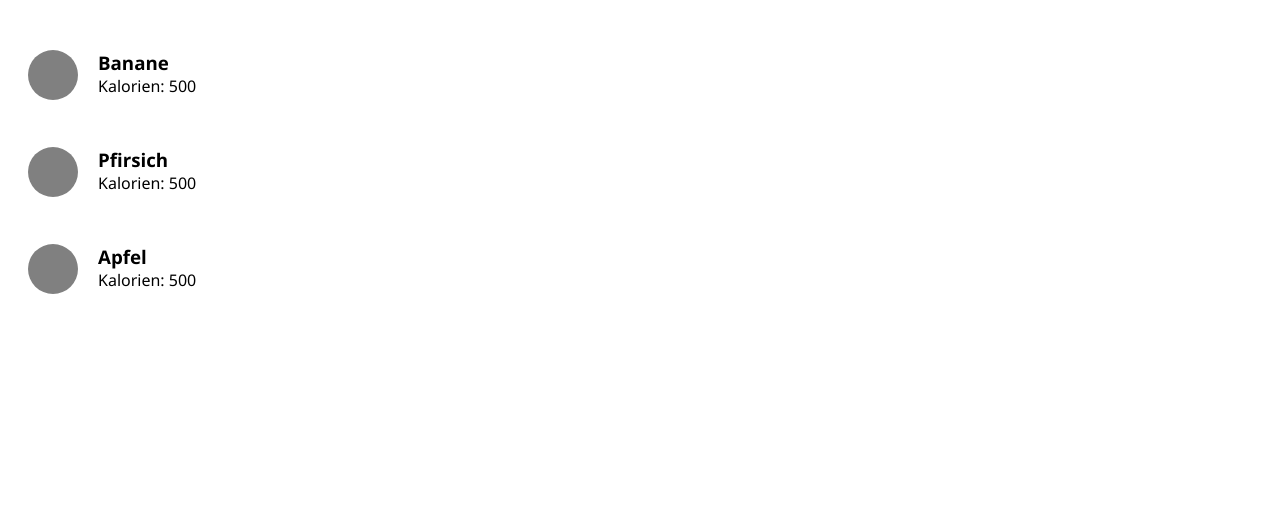
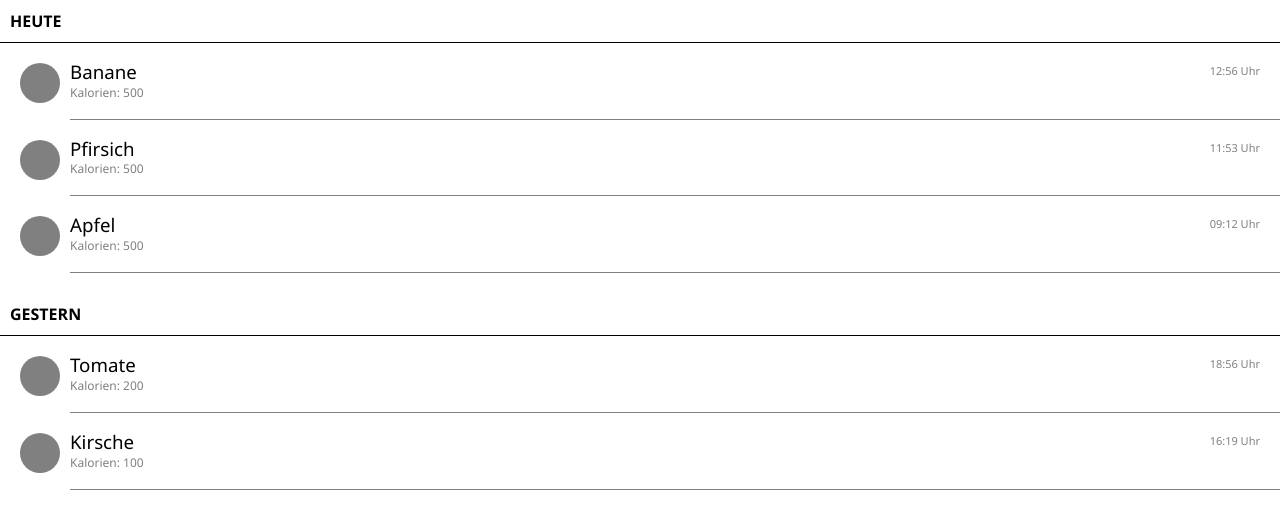
Before and after one commit to ignazhabibi/learning-js, a plain HTML site: page index.html in a window 1280 px wide. Drawn offline with Linux system fonts and the light colour scheme.

Commit message:
Version 0.1

```diff
--- a/data-list.css
+++ b/data-list.css
@@ -1,15 +1,28 @@
 body {
     font-family: 'Segoe UI', Tahoma, Geneva, Verdana, sans-serif;
+    margin: 0px;
+    padding: 0px;
 }
 
 ul {
    list-style-type: none;
    position: relative;
+   border-top: 1px solid black;
+   margin: 0px;
+   padding: 0px;
 }
 
+.oben {
+    text-transform: uppercase;
+    font-weight: bolder;
+    padding: 5px;
+    margin: 5px;
+    display: inline-block;
+}
 li {
-    margin: 50px 0;
-    padding-left: 50px;
+    margin: 20px 0 20px 70px;
+    padding-bottom: 15px;
+    border-bottom: 1px solid gray;
 }
 
 li::before {
@@ -19,11 +32,28 @@ li::before {
     background: gray;
     border-radius: 50%;
     left: 20px;
-    width: 50px;
-    height: 50px;
+    width: 40px;
+    height: 40px;
+}
+
+.right {
+    float: right;
+    margin-right: 20px;
+    color: gray;
+    font-size: 11px;
 }
 
 p, h3 {
     margin: 0;
-    padding: 0;
+    padding: 0 0 5px 0;
+    line-height: 1;
 }
+
+h3 {
+    font-weight: normal;
+}
+
+p {
+    color: gray;
+    font-size: 12px;
+}
--- a/index.html
+++ b/index.html
@@ -6,19 +6,38 @@
     </head>
 
     <body>
+        <span class="oben">Heute</span>
         <ul>
             <li>
+                <span class="right">12:56 Uhr</span>
                 <h3>Banane</h3>
                 <p>Kalorien: 500</p>
             </li>
             <li>
+                <span class="right">11:53 Uhr</span>
                 <h3>Pfirsich</h3>
                 <p>Kalorien: 500</p>
             </li>
             <li>
+                <span class="right">09:12 Uhr</span>
                 <h3>Apfel</h3>
                 <p>Kalorien: 500</p>
             </li>
         </ul>
+        <span class="oben">Gestern</span>
+        <ul>
+            <li>
+                <span class="right">18:56 Uhr</span>
+                <h3>Tomate</h3>
+                <p>Kalorien: 200</p>
+            </li>
+            <li>
+                <span class="right">16:19 Uhr</span>
+                <h3>Kirsche</h3>
+                <p>Kalorien: 100</p>
+            </li>
+        </ul>
+
+
     </body>
 </html>
```
